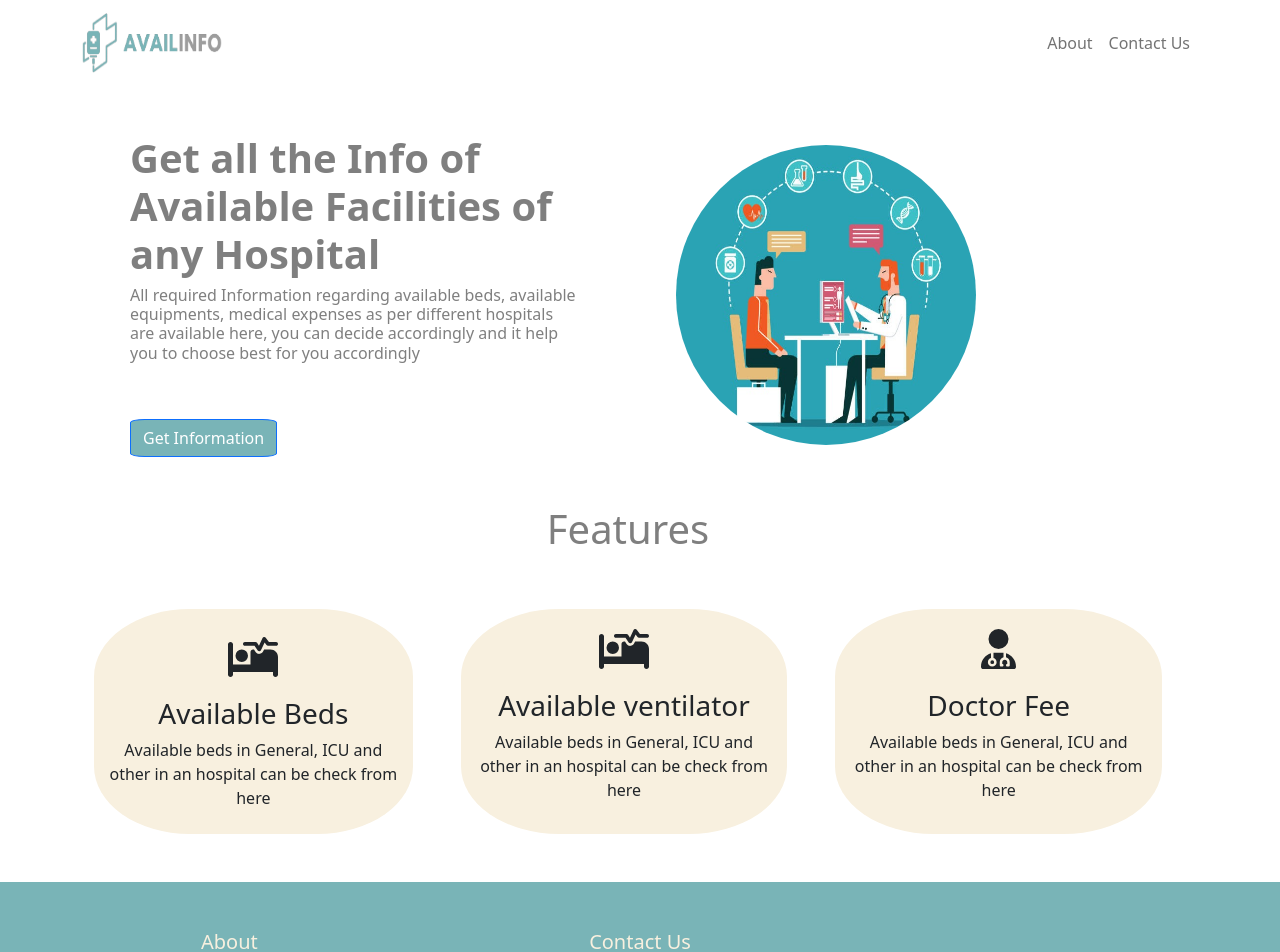
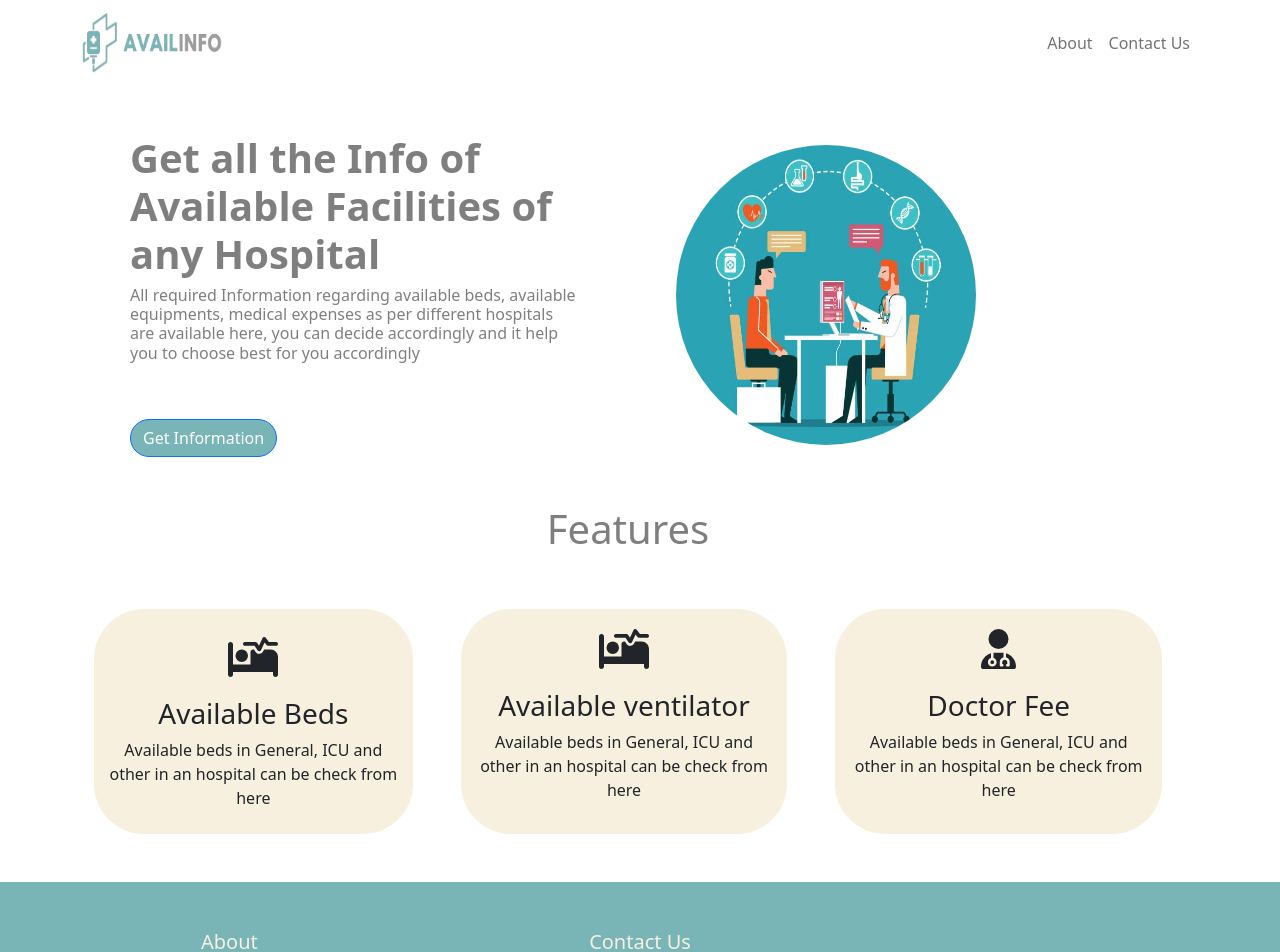
Before and after one commit to madhav592001/S.A.M, a React (Create React App) app in the folder client/: page / in a window 1280 px wide. Shown: the top 952 px of the page. Built offline with nearby package versions, Linux system fonts and the light colour scheme.

Commit message:
Landing Page Minor Change

```diff
--- a/client/src/components/LandingPage.js
+++ b/client/src/components/LandingPage.js
@@ -49,7 +49,7 @@ function LandingPage() {
               <Link to='/hospitalsearch'>
               <Button
                 className="mt-5"
-                style={{ backgroundColor: '#79B4B7', borderRadius: '10%' }}
+                style={{ backgroundColor: '#79B4B7', borderRadius: '20px' }}
               >
 
                 Get Information
@@ -74,7 +74,7 @@ function LandingPage() {
             </h1>
             <Col
               className="me-4 ms-4 p-2 mt-2"
-              style={{ backgroundColor: '#F8F0DF', borderRadius: '30%' }}
+              style={{ backgroundColor: '#F8F0DF', borderRadius: '50px' }}
             >
               <h1 className="text-center mt-3">
                 <FontAwesomeIcon icon={faBedPulse} />
@@ -87,7 +87,7 @@ function LandingPage() {
             </Col>
             <Col
               className="me-4 ms-4 mt-2"
-              style={{ backgroundColor: '#F8F0DF', borderRadius: '30%' }}
+              style={{ backgroundColor: '#F8F0DF', borderRadius: '50px'  }}
             >
               <h1 className="text-center mt-3">
                 <FontAwesomeIcon icon={faBedPulse} />
@@ -98,9 +98,10 @@ function LandingPage() {
                 check from here
               </p>
             </Col>
+
             <Col
               className="me-4 ms-4 mt-2"
-              style={{ backgroundColor: '#F8F0DF', borderRadius: '30%' }}
+              style={{ backgroundColor: '#F8F0DF', borderRadius: '50px' }}
             >
               <h1 className="text-center mt-3">
                 <FontAwesomeIcon icon={faUserDoctor} />
```
